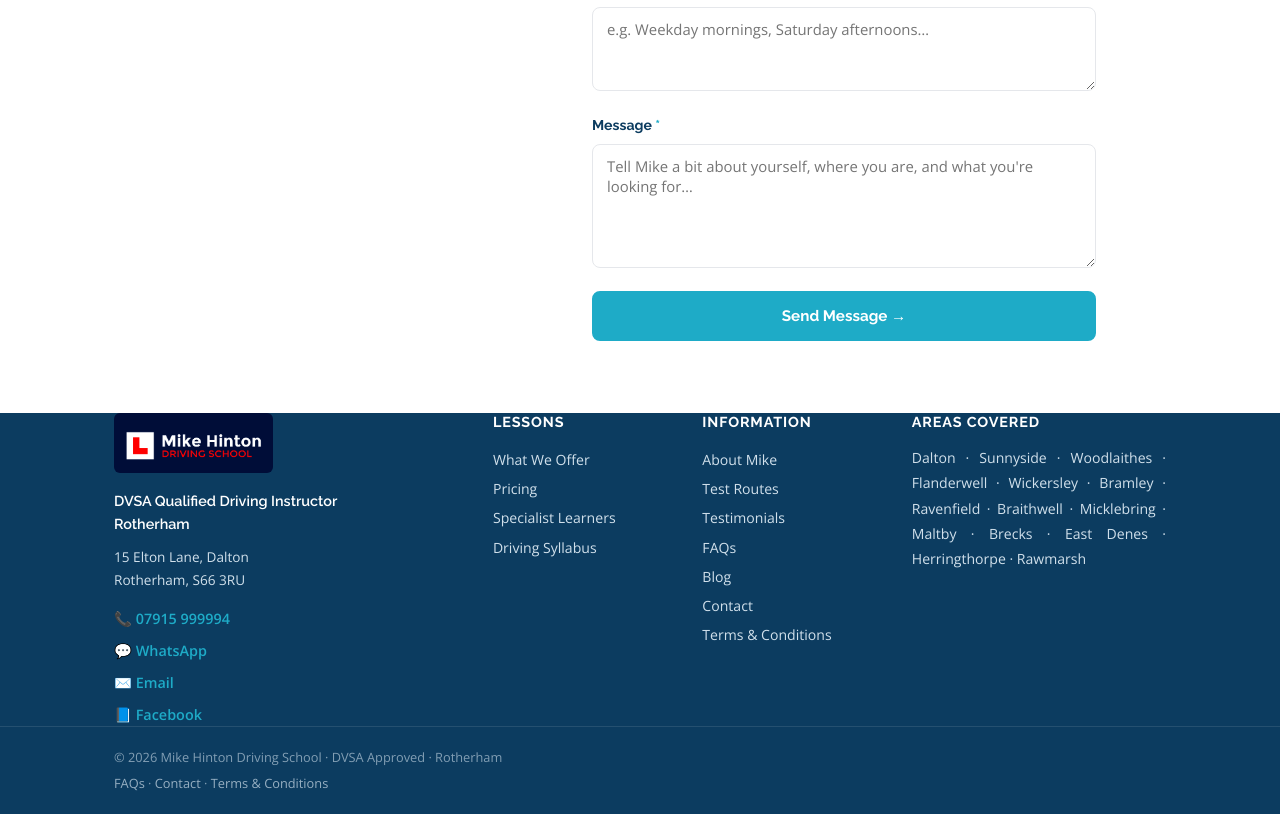
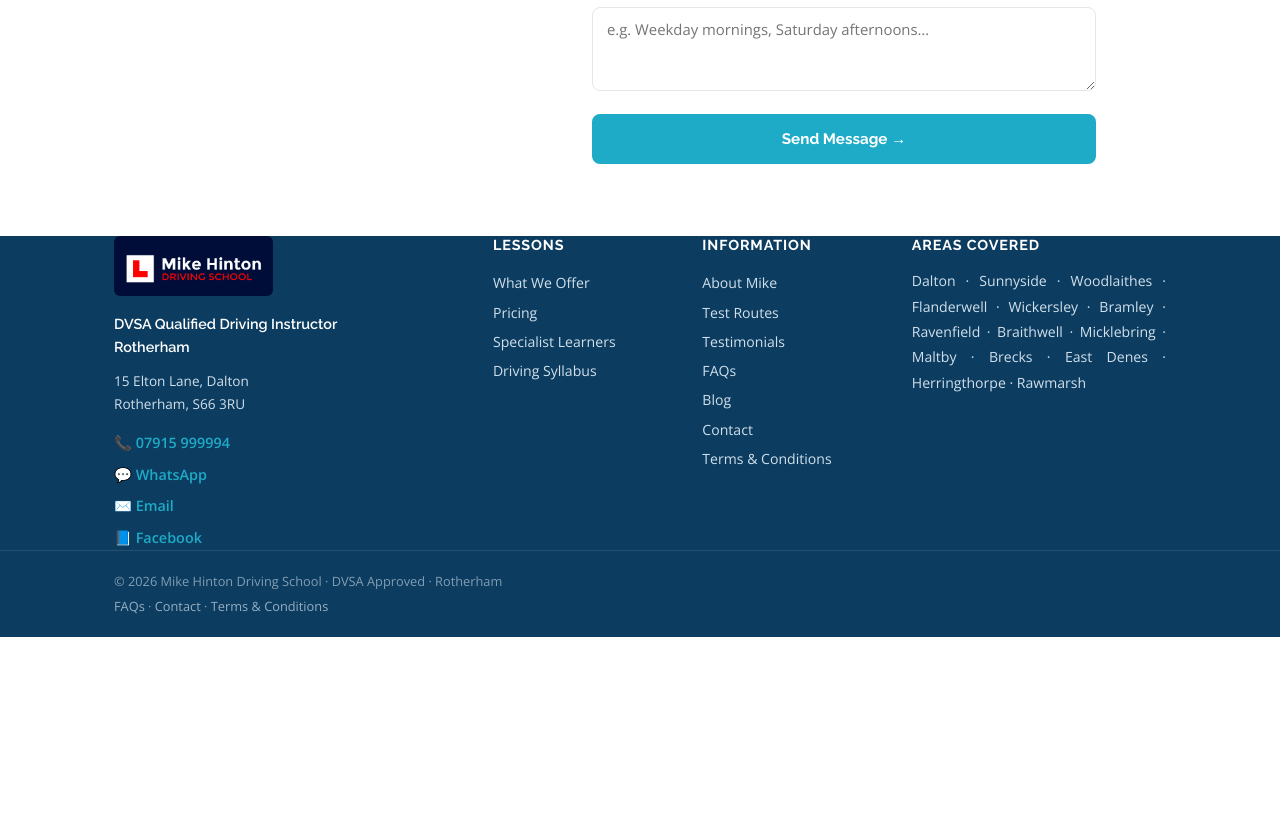
Before and after one commit to mikehinton-wq/mods-website, a React (Vite) app: page /contact in a window 1280 px wide. Shown: the part 1047-1861 px from the top of the page. After the commit the page ends 1684 px from the top, so only its background shows below. Built offline with nearby package versions, Linux system fonts and the light colour scheme.

Commit message:
Update site

```diff
--- a/src/pages/Contact.jsx
+++ b/src/pages/Contact.jsx
@@ -168,25 +168,6 @@ export default function Contact() {
                   />
                 </div>
 
-                <div>
-                  <label style={{ display: 'block', fontFamily: 'Raleway', fontWeight: 700, fontSize: '0.88rem', color: 'var(--navy)', marginBottom: 6 }}>
-                    Message <span style={{ color: 'var(--primary)' }}>*</span>
-                  </label>
-                  <textarea
-                    name="message"
-                    required
-                    rows={5}
-                    placeholder="Tell Mike a bit about yourself, where you are, and what you're looking for…"
-                    value={form.message}
-                    onChange={handleChange}
-                    style={{
-                      width: '100%', padding: '11px 14px',
-                      border: '1.5px solid var(--grey-200)', borderRadius: 'var(--radius)',
-                      fontFamily: 'Open Sans', fontSize: '0.93rem', color: 'var(--navy)',
-                      resize: 'vertical', outline: 'none',
-                    }}
-                  />
-                </div>
 
                 <button type="submit" className="btn btn-primary" style={{ justifyContent: 'center', padding: '14px' }}>
                   Send Message →
```
